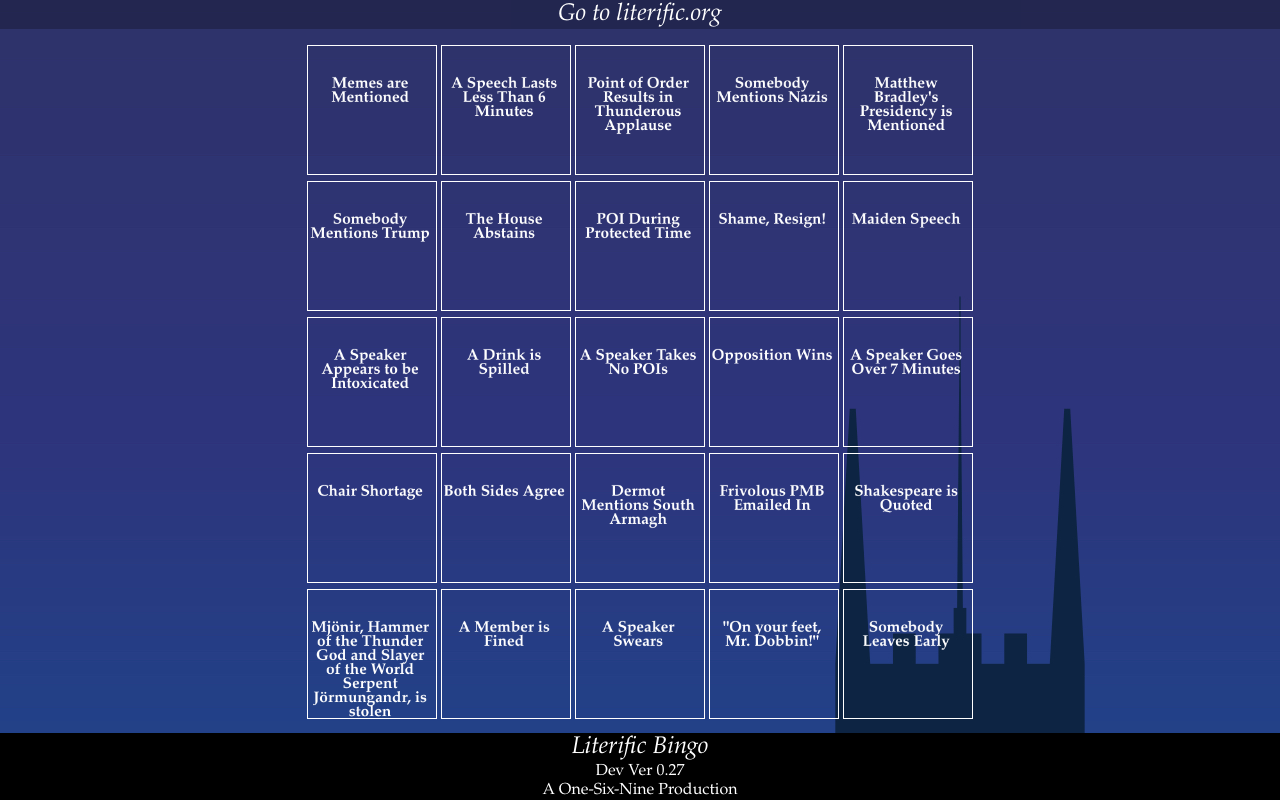
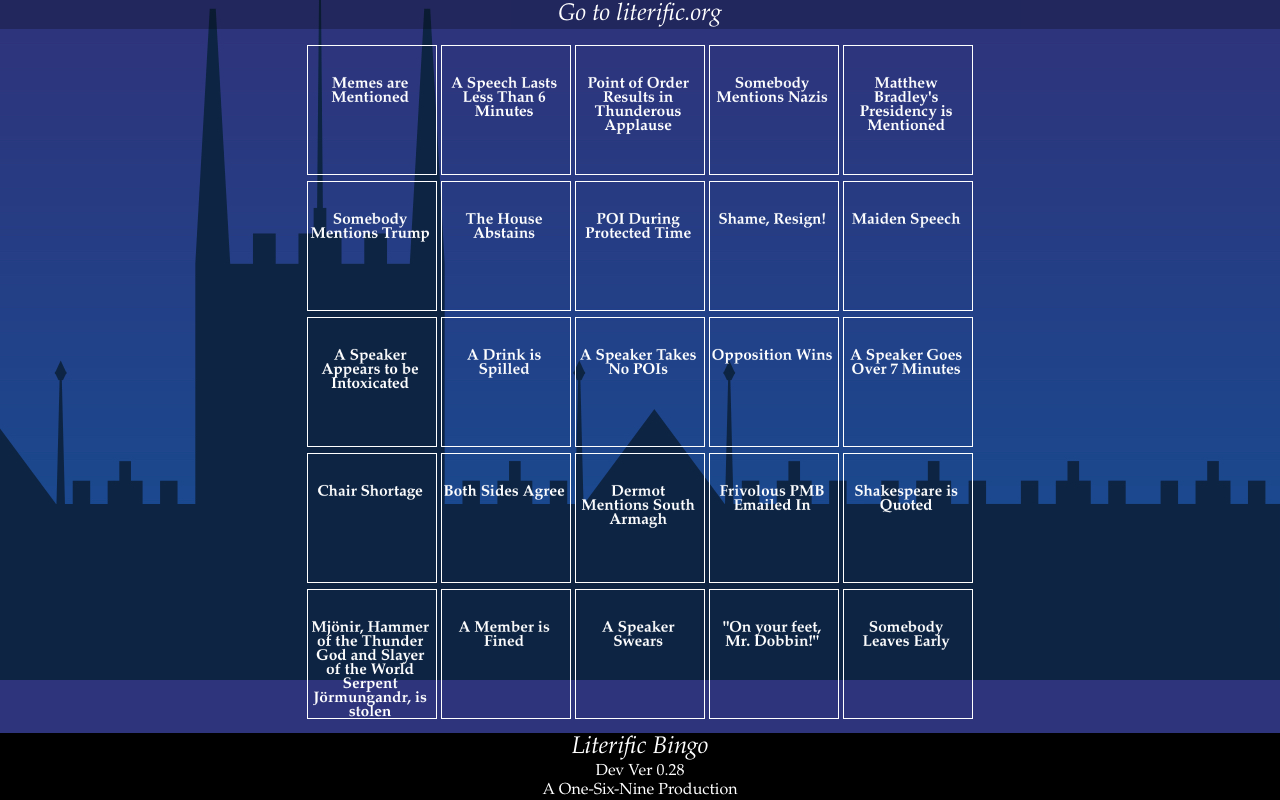
Before and after one commit to Black-Helix/Black-Helix.github.io, a plain HTML site: page game.html in a window 1280 px wide. Drawn offline with Linux system fonts and the light colour scheme.

Commit message:
Cross out exp 27

```diff
--- a/Style.css
+++ b/Style.css
@@ -66,6 +66,7 @@ a:hover {
   background-size: contain;
   background-repeat: no-repeat;
   background-position: center;
+  display: none;
 }
 
 .logo {
@@ -113,10 +114,10 @@ a:hover {
 
 #bg {
   position: fixed;
-  top: 0%;
-  left: 0%;
-  width: max-content;
-  height: max-content;
+  top: -50%;
+  left: -50%;
+  width: 200%;
+  height: 200%;;
 }
 
 .bottomcredits {
--- a/game.html
+++ b/game.html
@@ -103,10 +103,10 @@
   <CENTER>
     <div class="bottomcredits">
 
-      <span style="font-size:3vh"> <i> Literific Bingo </i></span> <br />Dev Ver 0.27 <br />A One-Six-Nine Production
+      <span style="font-size:3vh"> <i> Literific Bingo </i></span> <br />Dev Ver 0.28 <br />A One-Six-Nine Production
     </div>
     <script>
-
+      // TODO the outline is still loading first
       $(".logo").delay(1500).fadeOut(1000);
       $(".logooutline").delay(2500).fadeOut(1000);
       $(".section").delay(3000).fadeIn(1000);
```
